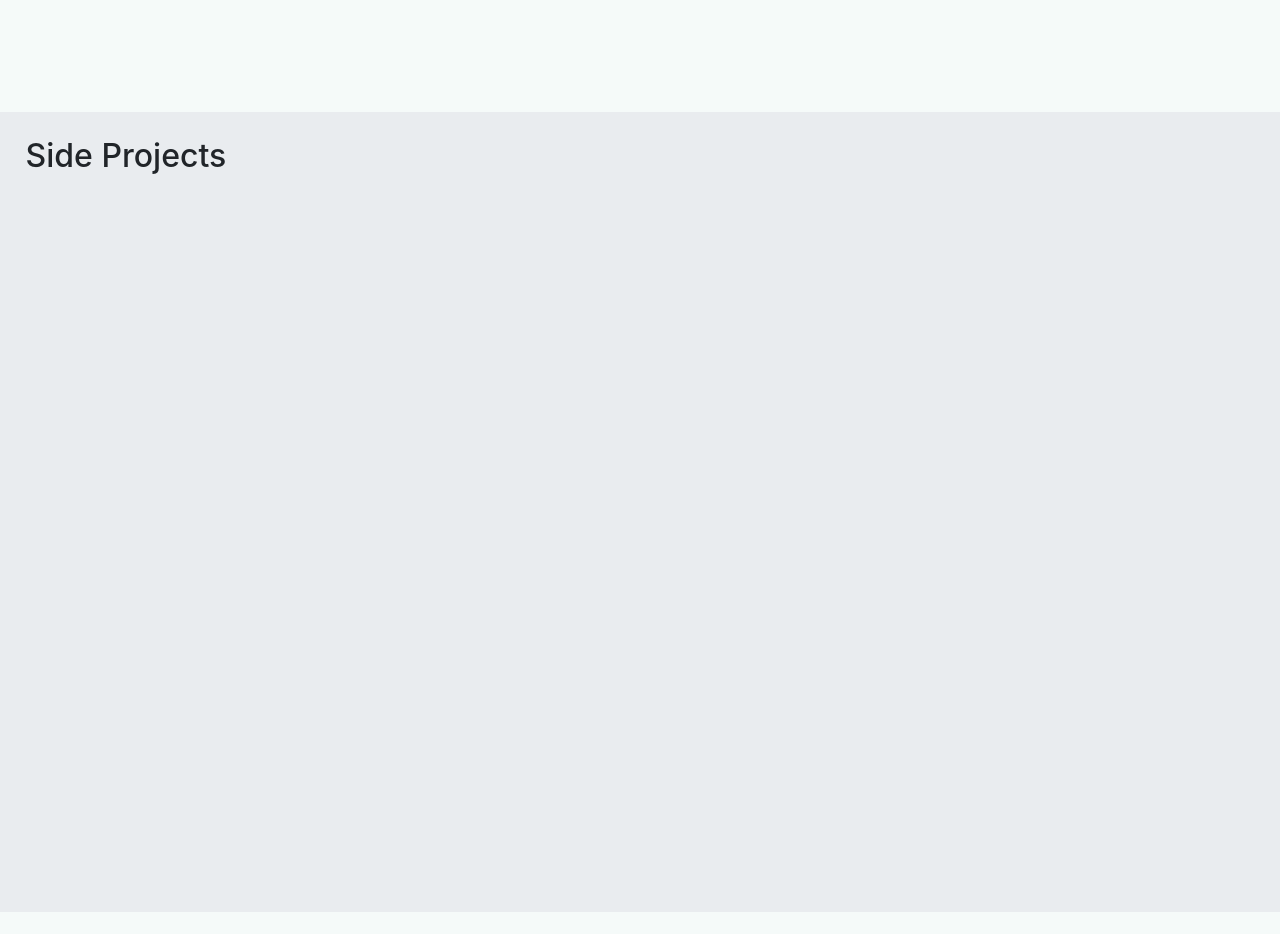
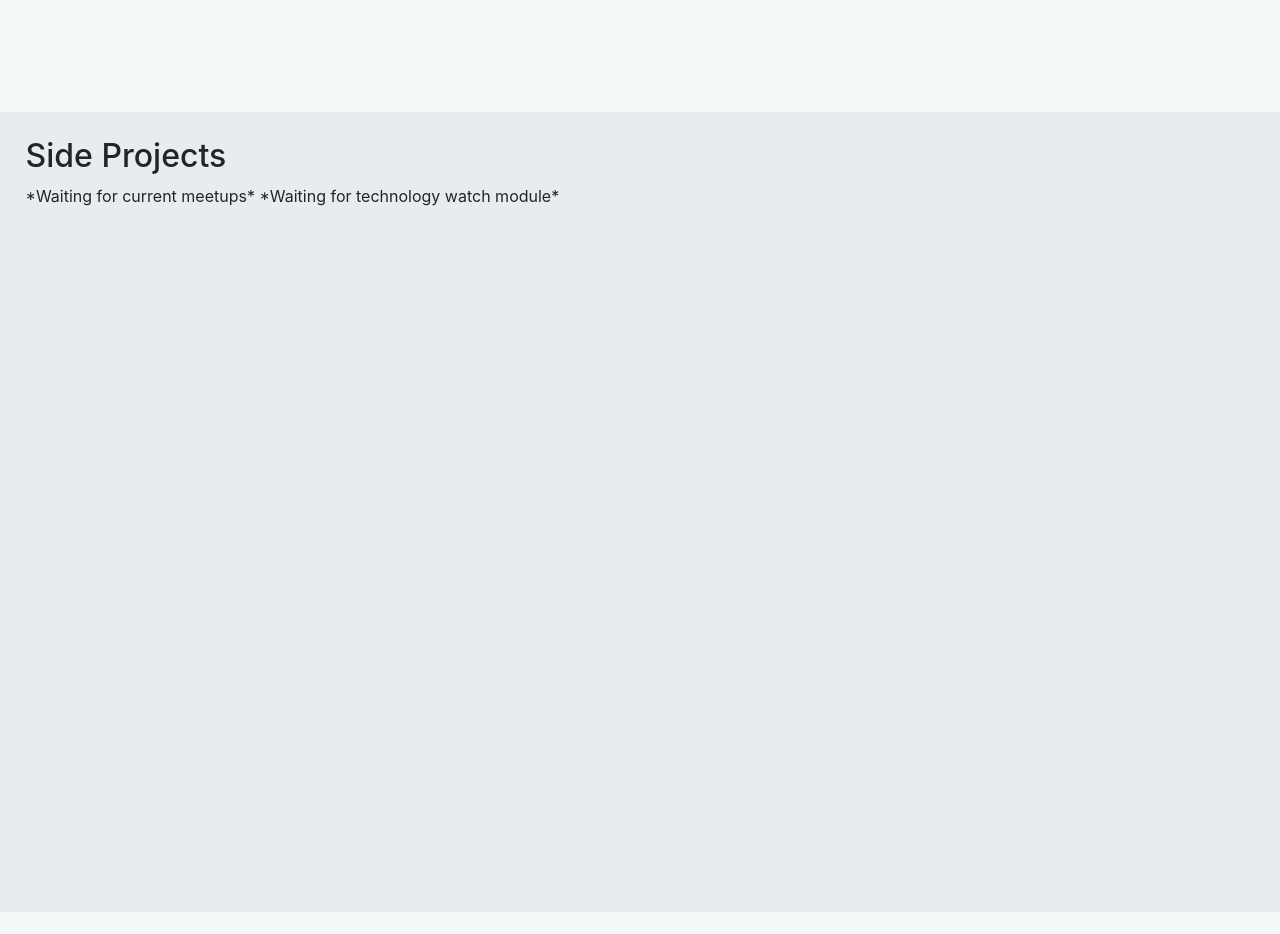
Before and after one commit to Gedev/portfolio, a Gatsby site: page / in a window 1280 px wide. Shown: the part 2340-3274 px from the top of the page. Built offline with nearby package versions, Linux system fonts and the light colour scheme; Gatsby itself is replaced by a stand-in of ours.

Commit message:
few things to do in side projects

```diff
--- a/src/components/body/side-projects.js
+++ b/src/components/body/side-projects.js
@@ -4,6 +4,8 @@ const SideProjects = () => (
   <section id="side-projects" className="blockB">
     <div>
       <h2>Side Projects</h2>
+      *Waiting for current meetups*
+      *Waiting for technology watch module*
     </div>
   </section>
 )
```
